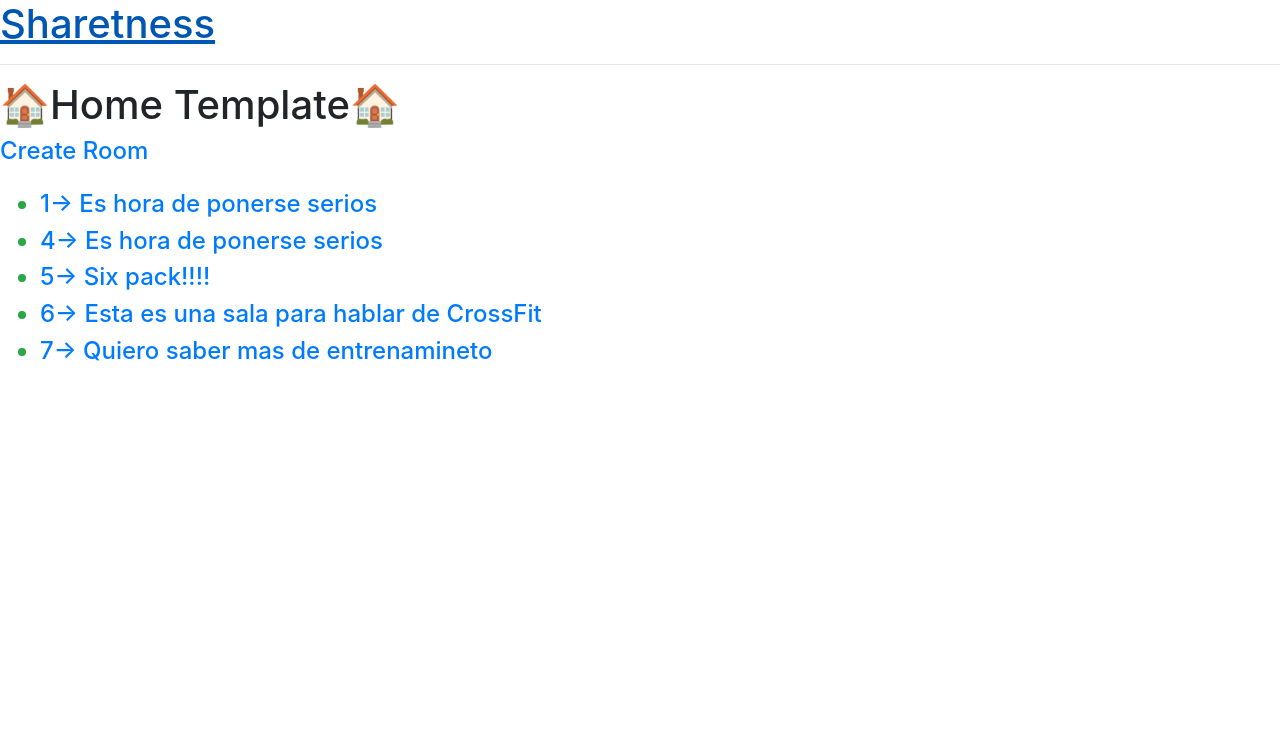
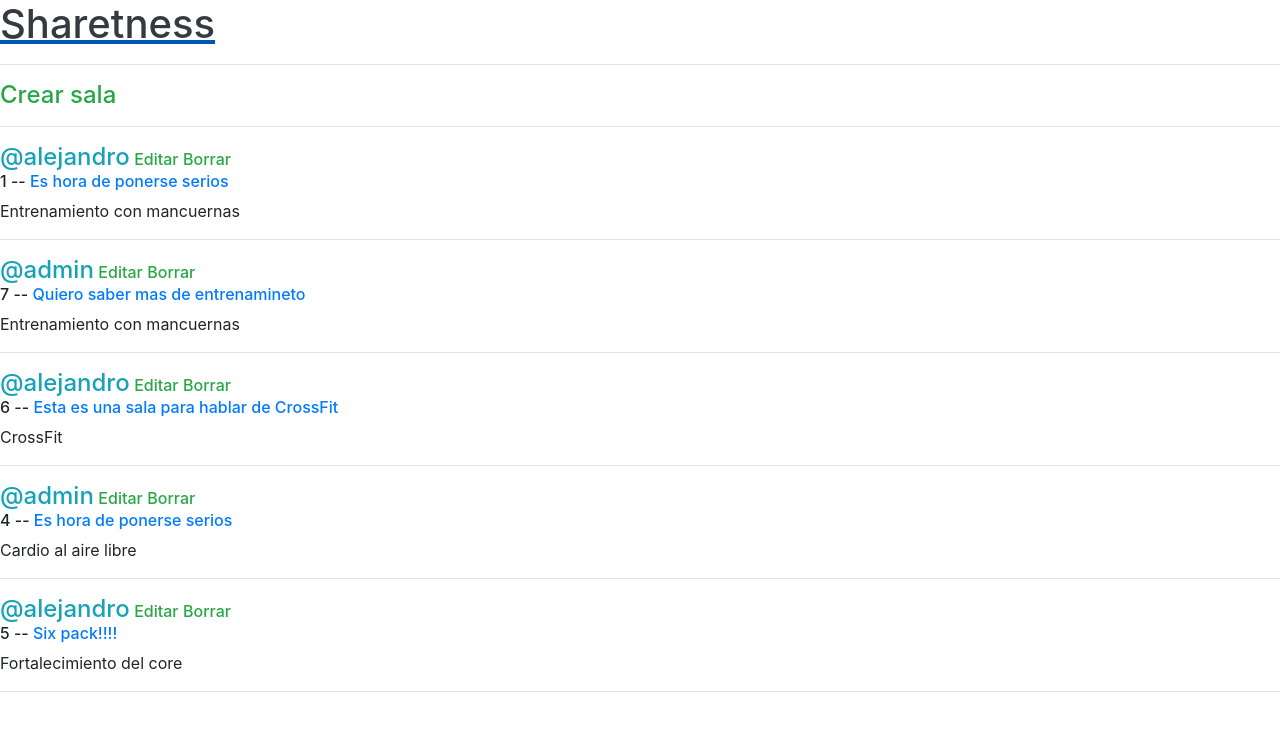
Before and after one commit to AlejandroFerrera/Sharetness, a Django app: page / in a window 1280 px wide. Shown: the top 731 px of the page. Run offline with Django 4.2, Linux system fonts and the light colour scheme; data comes from the database, SQL or seed files in the repository; both versions use the stored data as it was after the commit.

Commit message:
basic crud ended

```diff
--- a/forum/models.py
+++ b/forum/models.py
@@ -20,6 +20,9 @@ class Room(models.Model):
     def __str__(self):
         return self.name
 
+    class Meta:
+        ordering = ['-update', '-created']
+
 
 class Message(models.Model):
     user = models.ForeignKey(User, on_delete=models.CASCADE)
--- a/forum/templates/forum/home.html
+++ b/forum/templates/forum/home.html
@@ -2,14 +2,20 @@
 
 {% block content %}
 
-    <h1>🏠Home Template🏠</h1>
 
-    <a href="/create-room" class="h4">Create Room</a>
+    <a href={% url 'create-room' %} class="h4 text-success">Crear sala</a>
+    <hr>
+    <div class="room-container">
+        {% for room in rooms %}
+            <h4 style="display: inline;"><span class="text-info">@{{ room.host.username }}</span></h4>
+            <a href={% url 'update-room' room.id %} class="text-success h6">Editar</a>
+            <a href={% url 'delete-room' room.id %} class="text-success h6">Borrar</a>
 
-    <ul class="mt-4">
-        {% for room in rooms%}
-            <li class="text-success h4"><a href="room/{{room.id}}">{{ room.id }}-> {{ room.name }}</a></li>
+            <p class="h6">{{ room.id }} -- <a href="/room/{{room.id}}">{{ room.name }}</a></p>
+
+            <p>{{ room.topic }}</p>
+            <hr>
         {% endfor %}
-    </ul>
+    </div>
 
 {% endblock content %}
--- a/forum/urls.py
+++ b/forum/urls.py
@@ -1,9 +1,12 @@
 from django.urls import path
+from numpy import delete
 from . import views
 
 urlpatterns = [
     path('', views.home, name="home"),
     path('room/<str:pk>',views.room, name="room"),
-    path('create-room', views.create_room, name="create-room")
+    path('create-room', views.create_room, name="create-room"),
+    path('room_form/<str:pk>', views.update_room, name="update-room"),
+    path('delete-room/<str:pk>', views.delete_room, name="delete-room")
 
 ]
--- a/forum/views.py
+++ b/forum/views.py
@@ -28,3 +28,26 @@ def create_room(request):
 
     context = {'form': form}
     return render(request, 'forum/room_form.html', context)
+
+
+def update_room(request,pk):
+    room = Room.objects.get(id=pk)
+    form = RoomForm(instance=room)
+
+    if request.method == "POST":
+        form = RoomForm(request.POST, instance=room)
+        if form.is_valid:
+            form.save()
+            return redirect('home')
+
+    context = {'form': form}
+
+    return render(request, 'forum/room_form.html', context)
+
+def delete_room(request,pk):
+    room = Room.objects.get(id=pk)
+    if request.method == "POST":
+        room.delete()
+        return redirect('home')
+
+    return render(request, 'forum/delete_room.html', {'obj':room})
--- a/templates/navbar.html
+++ b/templates/navbar.html
@@ -1,5 +1,5 @@
 <a href="/">
-    <h1>Sharetness</h1>
+    <h1 class="text-dark ">Sharetness</h1>
 </a>
 
 <hr>
```
Also changed, not shown: forum/templates/forum/delete_room.html (added, +14 -0 lines), forum/templates/forum/room.html (+0 -7 lines), db.sqlite3.
